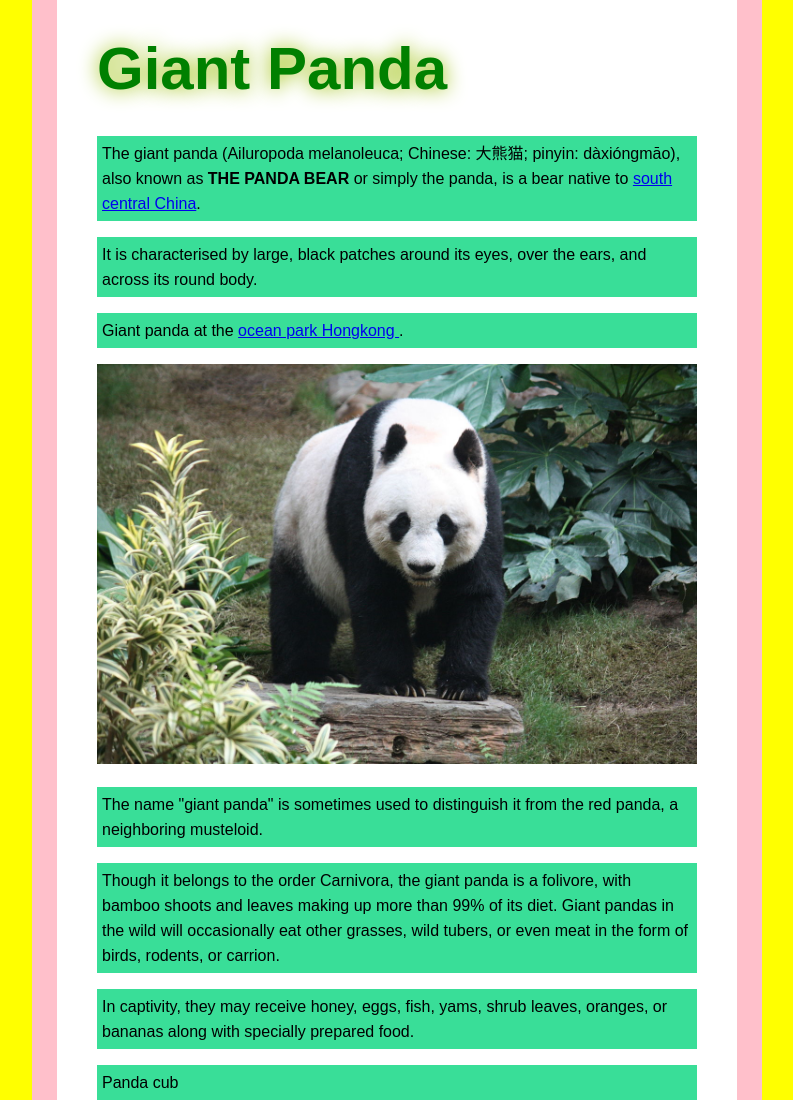
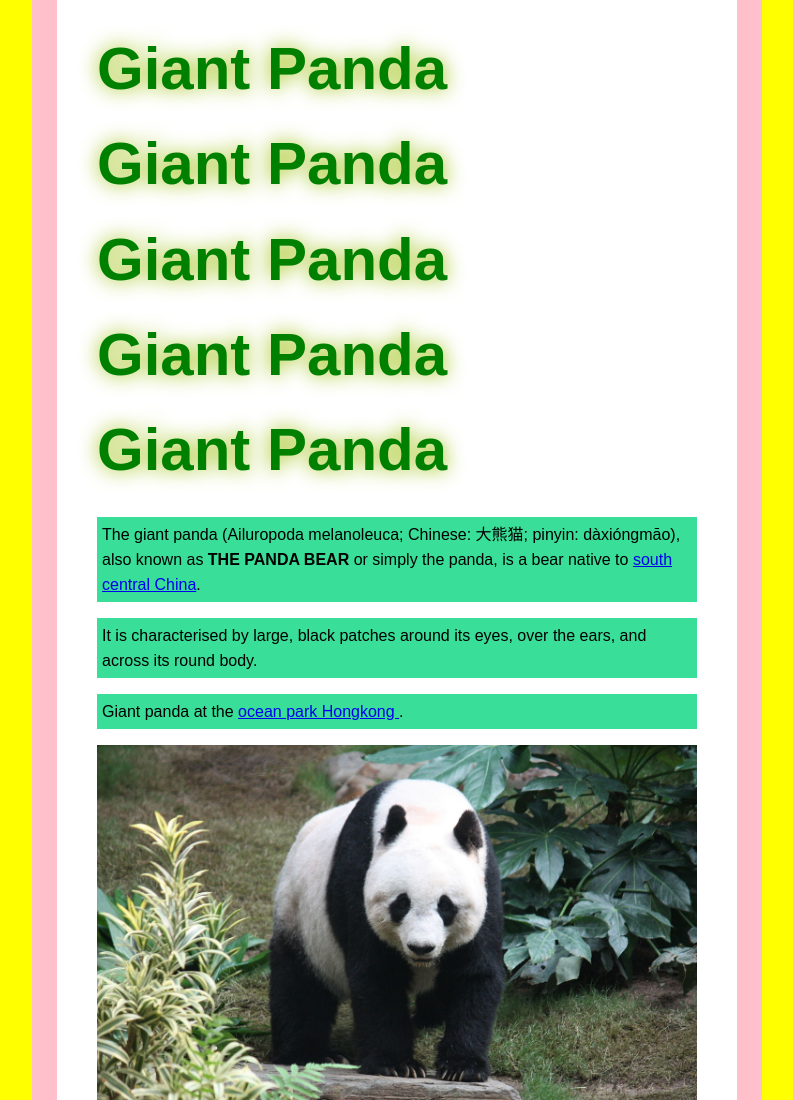
Before and after one commit to KimBergstrom/PandaStudent, a plain HTML site: page index.html in a window 1280 px wide. Shown: the top 1100 px of the page, without its empty margins (243-1036 px from the left). Drawn offline with Linux system fonts and the light colour scheme.

Commit message:
Multiple headers

```diff
--- a/index.html
+++ b/index.html
@@ -11,7 +11,11 @@
 
     <div class="column">
 
-    <h1>Giant Panda</h1>
+        <h1>Giant Panda</h1>
+        <h1>Giant Panda</h1>
+        <h1>Giant Panda</h1>
+        <h1>Giant Panda</h1>
+        <h1>Giant Panda</h1>
 
     <p>
         The giant panda (Ailuropoda melanoleuca; Chinese: 大熊猫; pinyin: dàxióngmāo), also known as <b>THE PANDA BEAR</b> or simply the panda, is a bear native to <a href="https://en.wikipedia.org/wiki/South_Central_China">south central China</a>.
```
